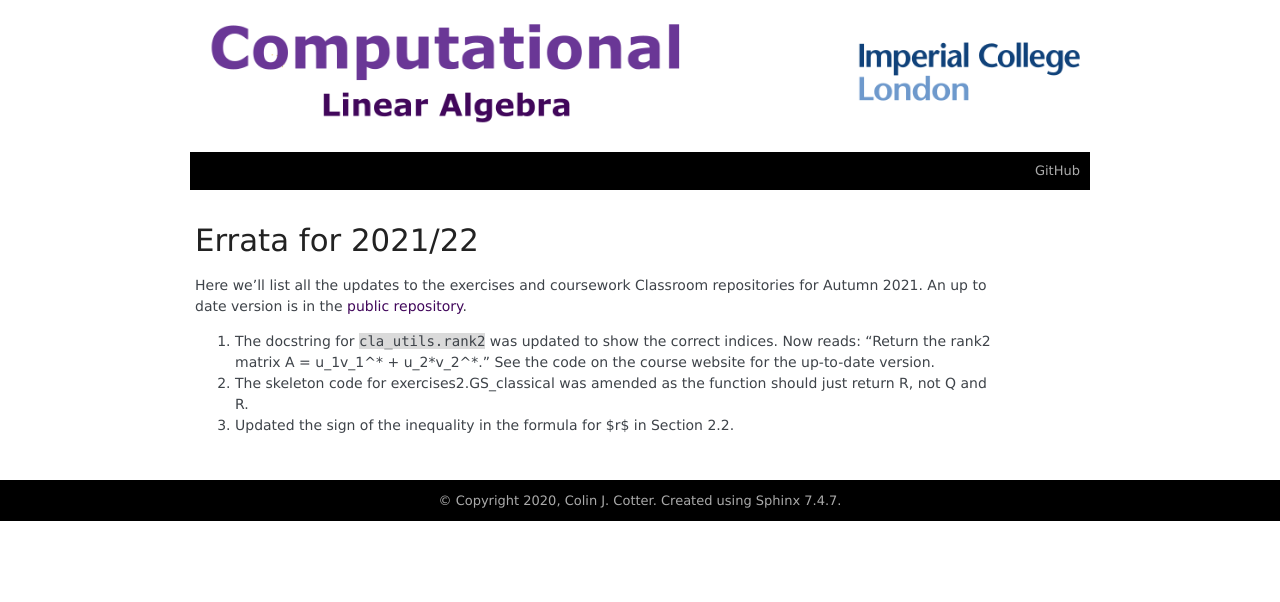
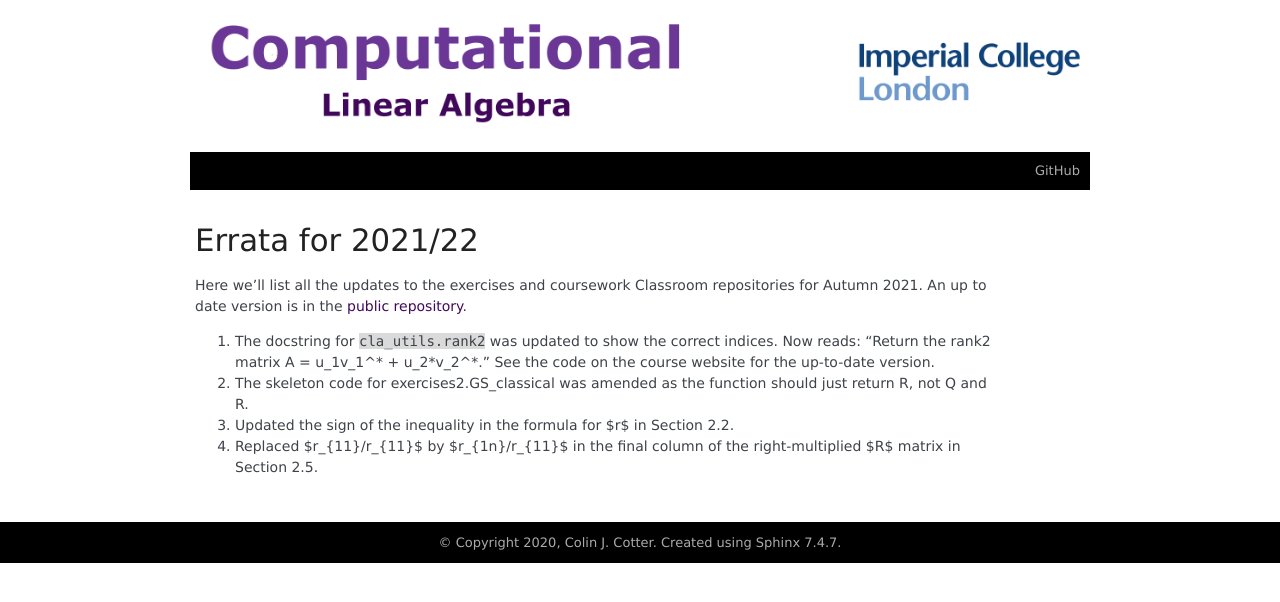
Before and after one commit to comp-lin-alg/comp-lin-alg-course, a Sphinx documentation site: the page built from doc/source/errata.rst, in a window 1280 px wide. Shown: the top 602 px of the page. Built offline with Sphinx 7.4.7, drawn with Linux system fonts in a browser that asks for light colours; pages that are not in the unit, such as notebooks, are missing from menus.

Commit message:
fix indices in section 2.5

```diff
--- a/doc/source/L2_QR_factorisation.rst
+++ b/doc/source/L2_QR_factorisation.rst
@@ -350,7 +350,7 @@
       \underbrace{
       \begin{pmatrix}
       \frac{1}{r_{11}} & -\frac{r_{12}}{r_{11}} & \ldots &
-      \ldots & -\frac{r_{11}}{r_{11}} \\
+      \ldots & -\frac{r_{1n}}{r_{11}} \\
       0 & 1 & 0 & \ldots & 0 \\
       0 & 0 & 1 & \ldots & 0 \\
       \vdots & \ddots & \ddots & \ldots & \vdots \\
--- a/doc/source/errata.rst
+++ b/doc/source/errata.rst
@@ -17,3 +17,6 @@
    function should just return R, not Q and R.
 
 3. Updated the sign of the inequality in the formula for $r$ in Section 2.2.
+
+4. Replaced $r_{11}/r_{11}$ by $r_{1n}/r_{11}$ in the final column of the
+   right-multiplied $R$ matrix in Section 2.5.
```
